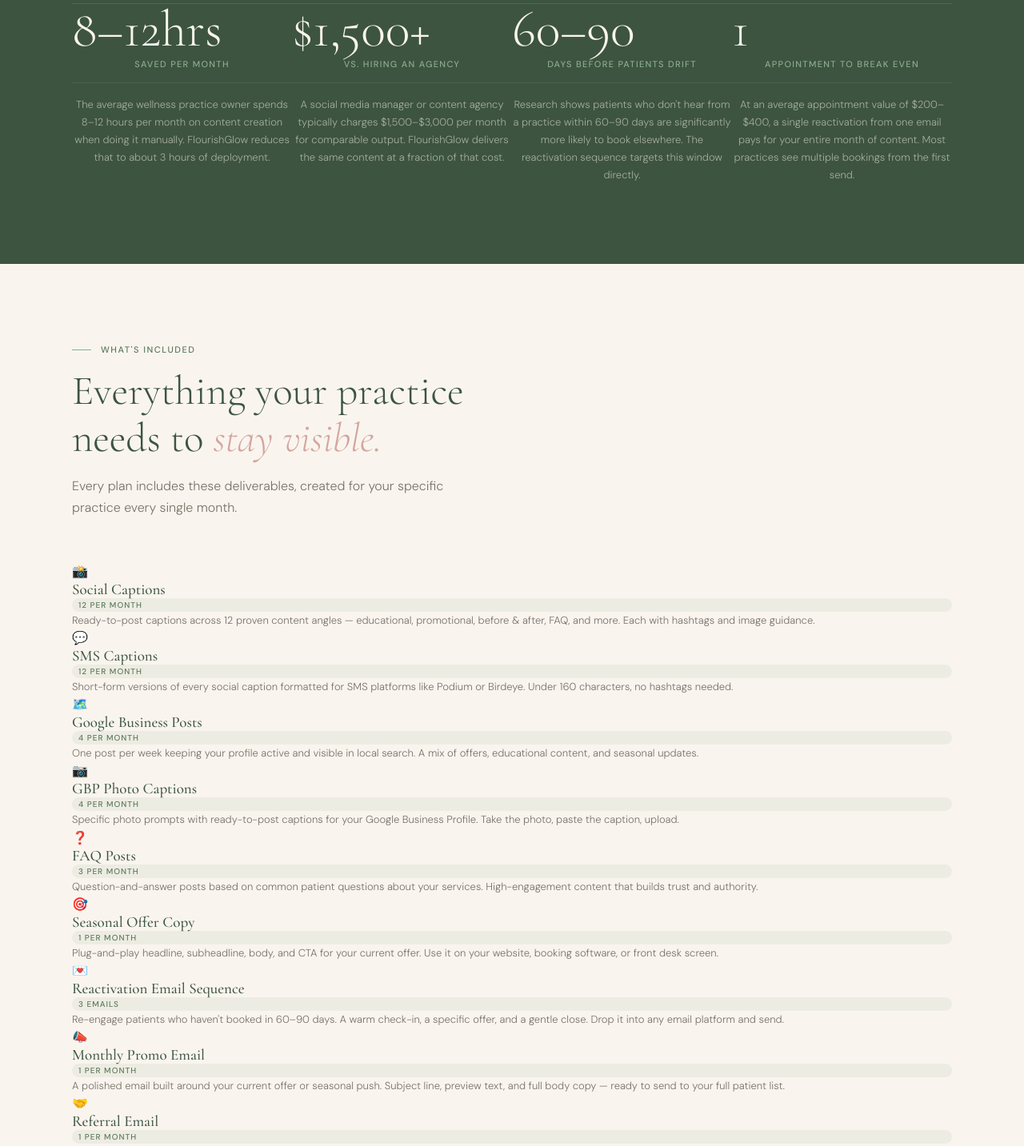
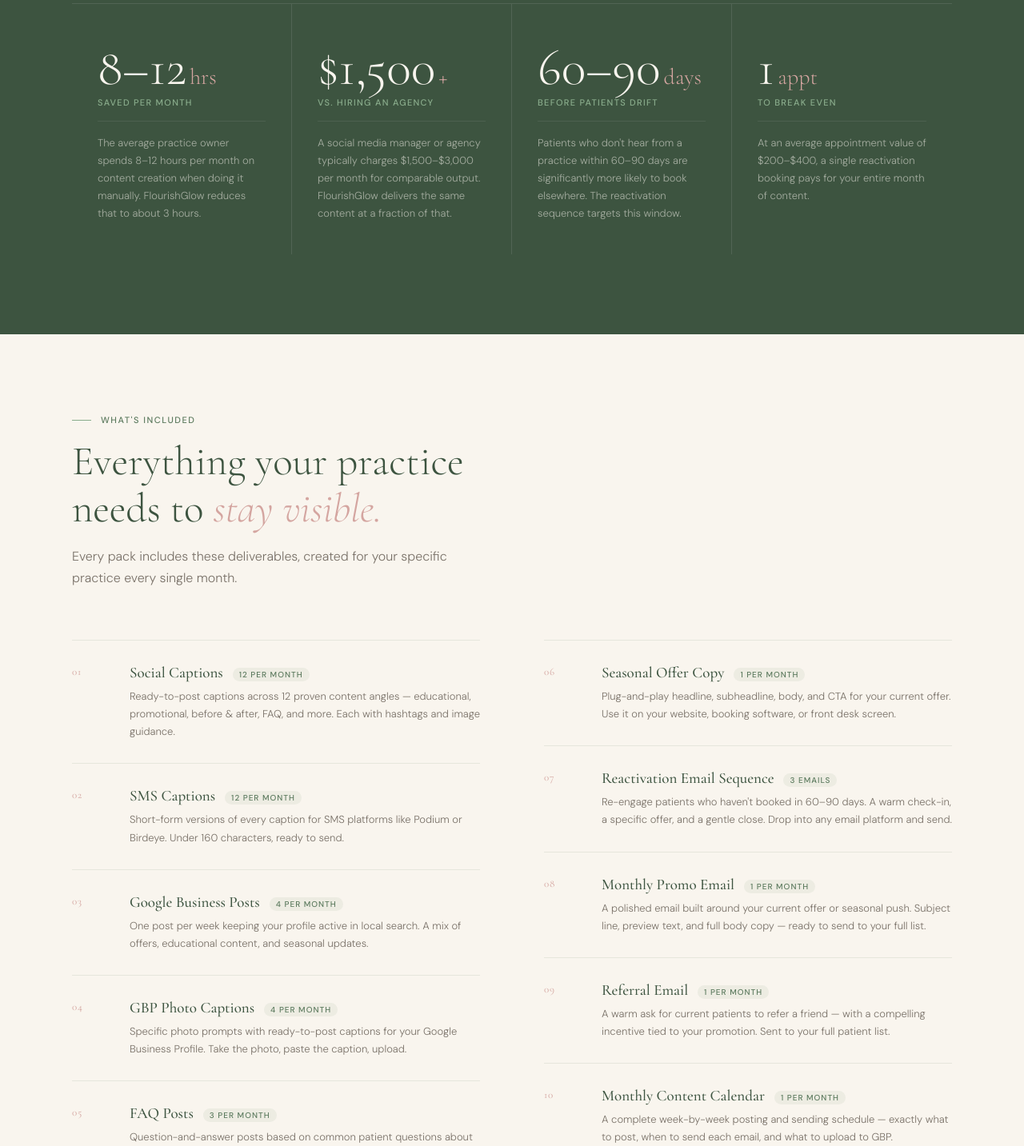
Before and after one commit to cronere/flourishglow, a Next.js app: page / in a window 1280 px wide. Shown: the part 2740-4173 px from the top of the page at 80% size. Built offline with nearby package versions, Linux system fonts and the light colour scheme.

Commit message:
Update index.js

```diff
--- a/pages/index.js
+++ b/pages/index.js
@@ -139,13 +139,13 @@
           <p className="section-sub" style={{color:'rgba(249,245,238,0.6)'}}>You don&apos;t need more motivation. You need a system that makes consistency inevitable.</p>
           <div className={styles.statsGrid}>
             {[
-              { number: '8–12hrs', label: 'Saved per month', desc: "The average wellness practice owner spends 8–12 hours per month on content creation when doing it manually. FlourishGlow reduces that to about 3 hours of deployment." },
-              { number: '$1,500+', label: 'vs. hiring an agency', desc: "A social media manager or content agency typically charges $1,500–$3,000 per month for comparable output. FlourishGlow delivers the same content at a fraction of that cost." },
-              { number: '60–90', label: 'Days before patients drift', desc: "Research shows patients who don't hear from a practice within 60–90 days are significantly more likely to book elsewhere. The reactivation sequence targets this window directly." },
-              { number: '1', label: 'Appointment to break even', desc: "At an average appointment value of $200–$400, a single reactivation from one email pays for your entire month of content. Most practices see multiple bookings from the first send." },
+              { number: '8–12', unit: 'hrs', label: 'Saved per month', desc: "The average practice owner spends 8–12 hours per month on content creation when doing it manually. FlourishGlow reduces that to about 3 hours." },
+              { number: '$1,500', unit: '+', label: 'vs. hiring an agency', desc: "A social media manager or agency typically charges $1,500–$3,000 per month for comparable output. FlourishGlow delivers the same content at a fraction of that." },
+              { number: '60–90', unit: 'days', label: 'Before patients drift', desc: "Patients who don't hear from a practice within 60–90 days are significantly more likely to book elsewhere. The reactivation sequence targets this window." },
+              { number: '1', unit: 'appt', label: 'To break even', desc: "At an average appointment value of $200–$400, a single reactivation booking pays for your entire month of content." },
             ].map(s => (
-              <div key={s.label} className={styles.statCard}>
-                <div className={styles.statNumber}>{s.number}</div>
+              <div key={s.label} className={styles.statItem}>
+                <div className={styles.statNumber}>{s.number}<span className={styles.statUnit}>{s.unit}</span></div>
                 <div className={styles.statLabel}>{s.label}</div>
                 <div className={styles.statDesc}>{s.desc}</div>
               </div>
@@ -157,29 +157,52 @@
       {/* DELIVERABLES */}
       <section className={styles.deliverables} id="deliverables">
         <div className={styles.deliverablesInner}>
+          <div className={styles.deliverablesHeader}>
             <div className="section-label">What&apos;s included</div>
             <h2 className="section-title">Everything your practice<br />needs to <em>stay visible.</em></h2>
-          <p className="section-sub">Every plan includes these deliverables, created for your specific practice every single month.</p>
-          <div className={styles.deliverablesGrid}>
+            <p className="section-sub">Every pack includes these deliverables, created for your specific practice every single month.</p>
+          </div>
+          <div className={styles.deliverablesColumns}>
+            <div className={styles.deliverablesCol}>
               {[
-              { icon: '📸', title: 'Social Captions', count: '12 per month', desc: 'Ready-to-post captions across 12 proven content angles — educational, promotional, before & after, FAQ, and more. Each with hashtags and image guidance.' },
-              { icon: '💬', title: 'SMS Captions', count: '12 per month', desc: 'Short-form versions of every social caption formatted for SMS platforms like Podium or Birdeye. Under 160 characters, no hashtags needed.' },
-              { icon: '🗺️', title: 'Google Business Posts', count: '4 per month', desc: 'One post per week keeping your profile active and visible in local search. A mix of offers, educational content, and seasonal updates.' },
-              { icon: '📷', title: 'GBP Photo Captions', count: '4 per month', desc: 'Specific photo prompts with ready-to-post captions for your Google Business Profile. Take the photo, paste the caption, upload.' },
-              { icon: '❓', title: 'FAQ Posts', count: '3 per month', desc: 'Question-and-answer posts based on common patient questions about your services. High-engagement content that builds trust and authority.' },
-              { icon: '🎯', title: 'Seasonal Offer Copy', count: '1 per month', desc: 'Plug-and-play headline, subheadline, body, and CTA for your current offer. Use it on your website, booking software, or front desk screen.' },
-              { icon: '💌', title: 'Reactivation Email Sequence', count: '3 emails', desc: "Re-engage patients who haven't booked in 60–90 days. A warm check-in, a specific offer, and a gentle close. Drop it into any email platform and send." },
-              { icon: '📣', title: 'Monthly Promo Email', count: '1 per month', desc: 'A polished email built around your current offer or seasonal push. Subject line, preview text, and full body copy — ready to send to your full patient list.' },
-              { icon: '🤝', title: 'Referral Email', count: '1 per month', desc: 'A warm email asking current patients to refer a friend — with a compelling incentive tied to your current promotion. Sent to your full patient list.' },
-              { icon: '📅', title: 'Monthly Content Calendar', count: '1 per month', desc: 'A complete week-by-week posting and sending schedule so you know exactly what to post, when to send each email, and what to upload to GBP.' },
+                { num: '01', title: 'Social Captions', count: '12 per month', desc: 'Ready-to-post captions across 12 proven content angles — educational, promotional, before & after, FAQ, and more. Each with hashtags and image guidance.' },
+                { num: '02', title: 'SMS Captions', count: '12 per month', desc: 'Short-form versions of every caption for SMS platforms like Podium or Birdeye. Under 160 characters, ready to send.' },
+                { num: '03', title: 'Google Business Posts', count: '4 per month', desc: 'One post per week keeping your profile active in local search. A mix of offers, educational content, and seasonal updates.' },
+                { num: '04', title: 'GBP Photo Captions', count: '4 per month', desc: 'Specific photo prompts with ready-to-post captions for your Google Business Profile. Take the photo, paste the caption, upload.' },
+                { num: '05', title: 'FAQ Posts', count: '3 per month', desc: 'Question-and-answer posts based on common patient questions about your services. High-engagement content that builds trust.' },
               ].map(d => (
-              <div className={styles.deliverableCard} key={d.title}>
-                <div className={styles.deliverableIcon}>{d.icon}</div>
-                <div className={styles.deliverableTitle}>{d.title}</div>
-                <div className={styles.deliverableCount}>{d.count}</div>
+                <div className={styles.deliverableRow} key={d.num}>
+                  <div className={styles.deliverableNum}>{d.num}</div>
+                  <div className={styles.deliverableBody}>
+                    <div className={styles.deliverableMeta}>
+                      <span className={styles.deliverableTitle}>{d.title}</span>
+                      <span className={styles.deliverableCount}>{d.count}</span>
+                    </div>
                     <p className={styles.deliverableDesc}>{d.desc}</p>
                   </div>
+                </div>
               ))}
+            </div>
+            <div className={styles.deliverablesCol}>
+              {[
+                { num: '06', title: 'Seasonal Offer Copy', count: '1 per month', desc: 'Plug-and-play headline, subheadline, body, and CTA for your current offer. Use it on your website, booking software, or front desk screen.' },
+                { num: '07', title: 'Reactivation Email Sequence', count: '3 emails', desc: "Re-engage patients who haven't booked in 60–90 days. A warm check-in, a specific offer, and a gentle close. Drop into any email platform and send." },
+                { num: '08', title: 'Monthly Promo Email', count: '1 per month', desc: 'A polished email built around your current offer or seasonal push. Subject line, preview text, and full body copy — ready to send to your full list.' },
+                { num: '09', title: 'Referral Email', count: '1 per month', desc: 'A warm ask for current patients to refer a friend — with a compelling incentive tied to your promotion. Sent to your full patient list.' },
+                { num: '10', title: 'Monthly Content Calendar', count: '1 per month', desc: 'A complete week-by-week posting and sending schedule — exactly what to post, when to send each email, and what to upload to GBP.' },
+              ].map(d => (
+                <div className={styles.deliverableRow} key={d.num}>
+                  <div className={styles.deliverableNum}>{d.num}</div>
+                  <div className={styles.deliverableBody}>
+                    <div className={styles.deliverableMeta}>
+                      <span className={styles.deliverableTitle}>{d.title}</span>
+                      <span className={styles.deliverableCount}>{d.count}</span>
+                    </div>
+                    <p className={styles.deliverableDesc}>{d.desc}</p>
+                  </div>
+                </div>
+              ))}
+            </div>
           </div>
         </div>
       </section>
@@ -225,7 +248,7 @@
       </section>
 
       {/* FOUNDER */}
-      <section className={styles.founder}>
+      <section className={styles.founder} id="founder">
         <div className={styles.founderInner}>
           <div className={styles.founderImage}>
             <img src="/Jacob.png" alt="Jacob Merkley, Founder of FlourishGlow" className={styles.founderPhoto} />
@@ -233,33 +256,12 @@
           <div className={styles.founderContent}>
             <div className="section-label">Built by a practice owner</div>
             <h2 className={styles.founderTitle}>The system I wished<br /><em>existed years ago.</em></h2>
-            <p className={styles.founderBio}>I have a background in accounting, an MBA, and years of experience running a service business. As a practice owner myself, I watched great clinicians struggle with the same marketing problem over and over — not because they didn&apos;t care, but because generating consistent, quality content on top of running a practice is genuinely hard.</p>
+            <p className={styles.founderBio}>I have a background in accounting, an MBA, and years of experience running a service business. I watched great clinicians struggle with the same marketing problem over and over — not because they didn&apos;t care, but because generating consistent, quality content on top of running a practice is genuinely hard.</p>
             <p className={styles.founderBio}>FlourishGlow is the system I built to solve that problem. Not a generic content service. A done-for-you content engine that knows your practice, speaks in your voice, and shows up in your inbox every month without you having to think about it.</p>
             <div className={styles.founderSig}>
               <div className={styles.founderName}>Jacob Merkley</div>
               <div className={styles.founderRole}>Founder, FlourishGlow</div>
             </div>
-          </div>
-        </div>
-      </section>
-
-      {/* FAQ */}
-      <section className={styles.faq} id="faq">
-        <div className={styles.faqInner}>
-          <div className="section-label">Common questions</div>
-          <h2 className="section-title">Everything you need<br />to <em>know.</em></h2>
-          <div className={styles.faqList}>
-            {faqs.map((faq, i) => (
-              <div key={i} className={`${styles.faqItem} ${openFaq === i ? styles.faqOpen : ''}`}>
-                <button className={styles.faqQuestion} onClick={() => setOpenFaq(openFaq === i ? null : i)}>
-                  <span>{faq.q}</span>
-                  <span className={styles.faqIcon}>{openFaq === i ? '−' : '+'}</span>
-                </button>
-                {openFaq === i && (
-                  <div className={styles.faqAnswer}>{faq.a}</div>
-                )}
-              </div>
-            ))}
           </div>
         </div>
       </section>
@@ -336,6 +338,27 @@
         </div>
       </section>
 
+      {/* FAQ */}
+      <section className={styles.faq} id="faq">
+        <div className={styles.faqInner}>
+          <div className="section-label" style={{color:'var(--sage-light)'}}>Common questions</div>
+          <h2 className="section-title" style={{color:'var(--cream)'}}>Everything you need<br />to <em style={{color:'var(--blush)'}}>know.</em></h2>
+          <div className={styles.faqList}>
+            {faqs.map((faq, i) => (
+              <div key={i} className={`${styles.faqItem} ${openFaq === i ? styles.faqOpen : ''}`}>
+                <button className={styles.faqQuestion} onClick={() => setOpenFaq(openFaq === i ? null : i)}>
+                  <span>{faq.q}</span>
+                  <span className={styles.faqIcon}>{openFaq === i ? '−' : '+'}</span>
+                </button>
+                {openFaq === i && (
+                  <div className={styles.faqAnswer}>{faq.a}</div>
+                )}
+              </div>
+            ))}
+          </div>
+        </div>
+      </section>
+
       <Footer />
     </>
   )
```
Lines whose indentation alone changed are shown as unchanged.
